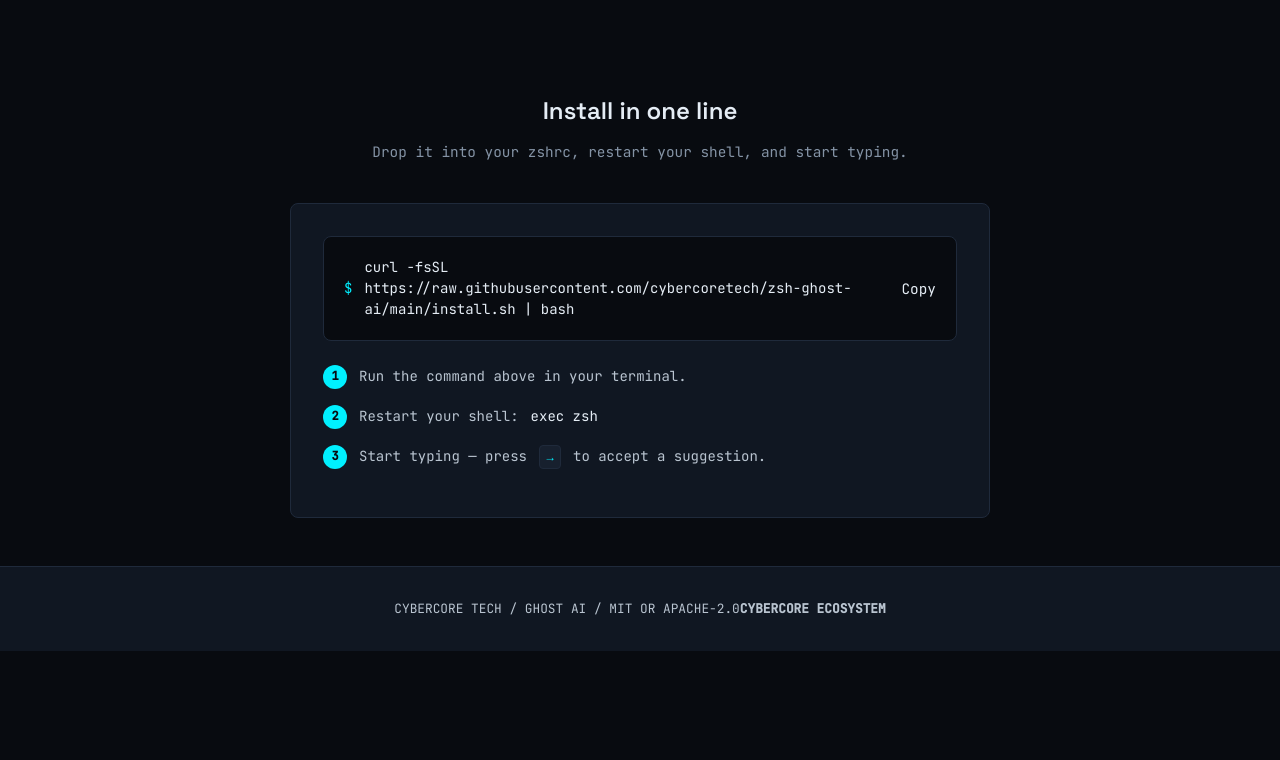
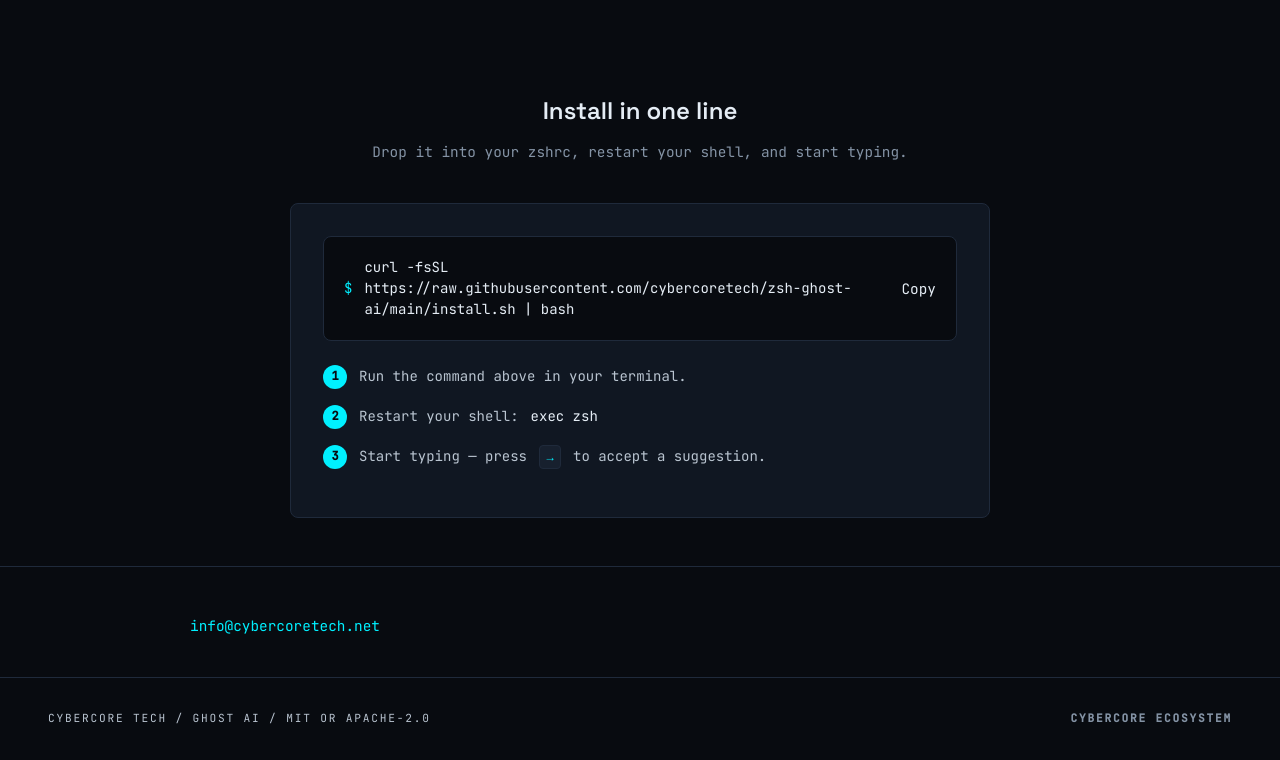
Before and after one commit to cybercoretech/zsh-ghost-ai, a plain HTML site: page docs/index.html in a window 1280 px wide. Shown: the part 893-1653 px from the top of the page. Before the commit the page ends 1544 px from the top, so only its background shows below. Drawn offline with Linux system fonts and the light colour scheme; a script that the page names is missing.

Commit message:
Shrink theme chooser to vdb-rs size; restore contact band + vdb-rs footer layout

```diff
--- a/docs/css/layout.css
+++ b/docs/css/layout.css
@@ -406,41 +406,40 @@ section {
   color: var(--text-primary);
 }
 
-/* ---------- Contact band ---------- */
+/* ---------- Contact band (vdb-rs pattern) ---------- */
 .contact-band {
-  padding: 1.5rem 1rem;
-  background: var(--bg-secondary);
+  position: relative;
+  z-index: 1;
+  padding: 3rem 0 2.5rem;
   border-top: 1px solid var(--border);
 }
-
-.contact-band .wrap {
-  max-width: 900px;
-  margin: auto;
-  display: flex;
-  justify-content: center;
+.contact-band a {
+  color: var(--accent-primary);
 }
 
-/* ---------- Footer (exact CyberCore / vdb-rs pattern) ---------- */
+/* ---------- Footer (vdb-rs pattern) ---------- */
 footer {
+  position: relative;
+  z-index: 1;
+  display: flex;
+  flex-wrap: wrap;
+  justify-content: space-between;
+  gap: 1rem;
+  padding: 2rem clamp(1rem, 4vw, 3rem);
   border-top: 1px solid var(--border);
-  background: var(--bg-secondary);
-  padding: 2rem 1rem;
-  color: var(--text-secondary);
-  font-size: 0.8rem;
-  font-family: JetBrains Mono, ui-monospace, monospace;
-  text-align: center;
+  color: var(--text-muted);
+  font: 0.7rem/1.6 JetBrains Mono, ui-monospace, monospace;
+  letter-spacing: 0.16em;
+  text-align: left;
 }
-
 footer span {
   color: var(--text-secondary);
 }
-
 footer a {
   color: var(--text-primary);
   text-decoration: none;
   font-weight: 600;
 }
-
 footer a:hover {
   color: var(--accent-primary);
 }
--- a/docs/css/theme-chooser.css
+++ b/docs/css/theme-chooser.css
@@ -10,17 +10,20 @@
 .theme-button {
   display: inline-flex;
   align-items: center;
-  gap: 0.5rem;
-  min-width: 8rem;
-  max-width: 100%;
-  padding: 0.4rem 0.7rem;
+  gap: 0.4rem;
+  min-width: 0;
+  max-width: 10.5rem;
+  padding: 0.35rem 0.6rem;
   color: var(--text-primary);
   background: var(--bg-elevated);
   border: 1px solid var(--accent-primary);
   cursor: pointer;
   font-family: JetBrains Mono, ui-monospace, monospace;
-  font-size: 0.7rem;
-  letter-spacing: 0.08em;
+  font-size: 0.69rem;
+  letter-spacing: 0.12em;
+  overflow: hidden;
+  text-overflow: ellipsis;
+  white-space: nowrap;
 }
 
 .theme-button .theme-swatch {
@@ -39,7 +42,8 @@
   position: absolute;
   top: calc(100% + 0.5rem);
   right: 0;
-  width: min(16rem, calc(100vw - 2rem));
+  width: min(17rem, calc(100vw - 2rem));
+  max-height: 65vh;
   z-index: 100;
   background: color-mix(in srgb, var(--bg-elevated) 96%, transparent);
   border: 1px solid var(--border);
--- a/docs/index.html
+++ b/docs/index.html
@@ -167,7 +167,9 @@
     </div>
   </section>
 
-  <!-- Footer (exact CyberCore / vdb-rs pattern) -->
+  <section class="contact-band"><div class="container"><cybercore-contact repo="zsh-ghost-ai"><a href="mailto:info@cybercoretech.net">info@cybercoretech.net</a></cybercore-contact></div></section>
+
+  <!-- Footer (vdb-rs pattern) -->
   <footer><span>CYBERCORE TECH / GHOST AI / MIT OR APACHE-2.0</span><a href="https://cybercoretech.github.io/">CYBERCORE ECOSYSTEM</a></footer>
 
   <script type="module">
```
